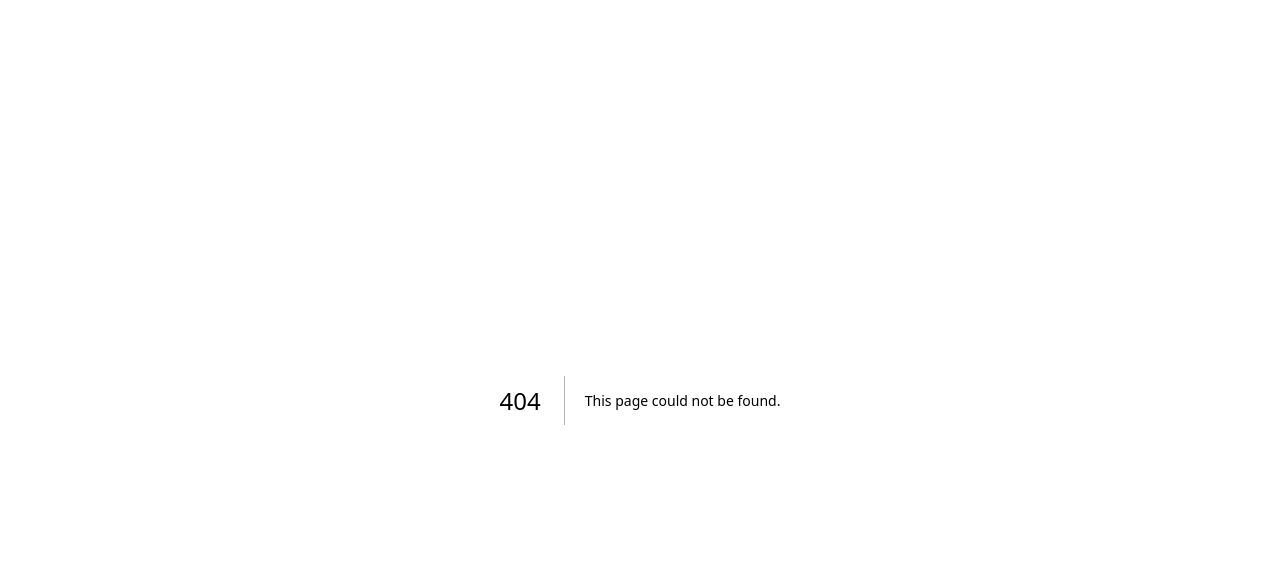
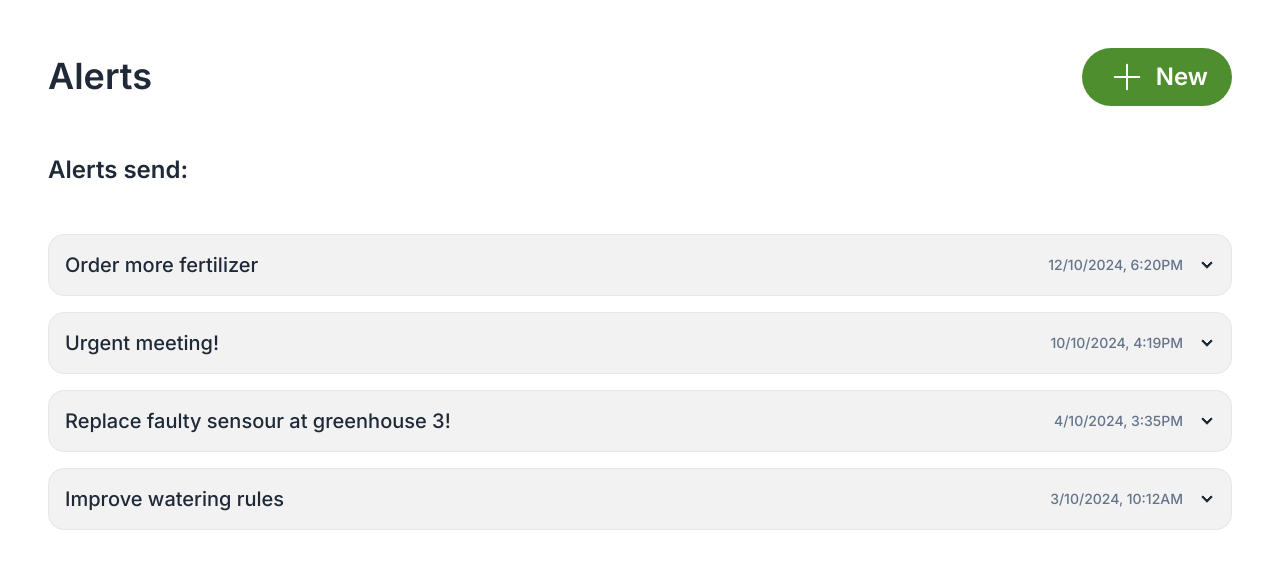
Before and after one commit to davidffa/PlantPatrol, a Next.js app in the folder web/: page /alerts in a window 1280 px wide. Before the commit this address had no page. Shown: the top 568 px of the page. Built offline with nearby package versions, Linux system fonts and the light colour scheme.

Commit message:
Implement Alerts page of manager

```diff
--- /dev/null
+++ b/web/src/app/alerts/page.tsx
@@ -0,0 +1,65 @@
+import { AlertCollapse } from "@/components/AlertCollapse";
+import Link from "next/link";
+
+export default function Alerts() {
+  return (
+    <div className="p-12">
+      <div className="flex justify-between">
+        <div className="">
+          <h1 className="text-4xl font-semibold font-alt gap-2 py-2  ">
+            Alerts
+          </h1>
+        </div>
+
+        <Link href="/alerts/create">
+          <button className="bg-green hover:bg-dark-green hover:duration-200 rounded-full flex py-2 px-6 justify-center items-center gap-2 " >
+            <img src="/plus.svg" alt="Adicionar" />
+            <p className="text-2xl font-semibold text-white">New</p>
+          </button>
+        </Link>
+
+      </div>
+      <div className="py-12">
+        <h2 className="text-2xl font-semibold">
+          Alerts send:
+        </h2>
+      </div>
+
+      <AlertCollapse
+        title="Order more fertilizer"
+        data="12/10/2024, 6:20PM"
+        sender="Everyone"
+        description="We're running out of fertilizer, please order at least 100L until next week.
+        Regards,
+        Paulo Miranda"
+        thanks="Regards,"
+        name="Paulo Miranda"
+      />
+      <AlertCollapse
+        title="Urgent meeting!"
+        data="10/10/2024, 4:19PM"
+        sender="Everyone"
+        description="We're running out of fertilizer, please order at least 100L until next week."
+        thanks="Regards,"
+        name="Paulo Miranda"
+      />
+      <AlertCollapse
+        title="Replace faulty sensour at greenhouse 3!"
+        data="4/10/2024, 3:35PM"
+        sender="Everyone"
+        description="We're running out of fertilizer, please order at least 100L until next week."
+        thanks="Regards,"
+        name="Paulo Miranda"
+      />
+      <AlertCollapse
+        title="Improve watering rules"
+        data="3/10/2024, 10:12AM"
+        sender="Everyone"
+        description="We're running out of fertilizer, please order at least 100L until next week."
+        thanks="Regards,"
+        name="Paulo Miranda"
+      />
+
+    </div>
+  );
+}
--- /dev/null
+++ b/web/src/components/AlertCollapse.tsx
@@ -0,0 +1,31 @@
+import { ReactNode } from "react";
+
+type Props = {
+  title: string;
+  data: string;
+  sender: string;
+  description: string;
+  thanks: string;
+  name: string
+}
+
+export function AlertCollapse({ title, data,sender, description, thanks, name }: Props) {
+  return (
+    <div tabIndex={0} className="collapse collapse-arrow border-base-300 bg-base-200 border  mb-4">
+      <input type="checkbox" />
+        <div className="collapse-title text-xl font-medium flex justify-between items-center">
+          <div><p>{title}</p></div>
+          <div><p className="text-slate-500 text-sm">{data}</p></div>
+          </div>
+        <div className="collapse-content">
+          <hr className="mb-4"/>
+          <p>Sent to: {sender}</p>
+          <p>Description:</p>
+          <p>{description}</p>
+          <br/>
+          <p>{thanks}</p>
+          <p>{name}</p>
+        </div>
+      </div>
+  );
+}
```
Also changed, not shown: web/public/plus.svg (added).
